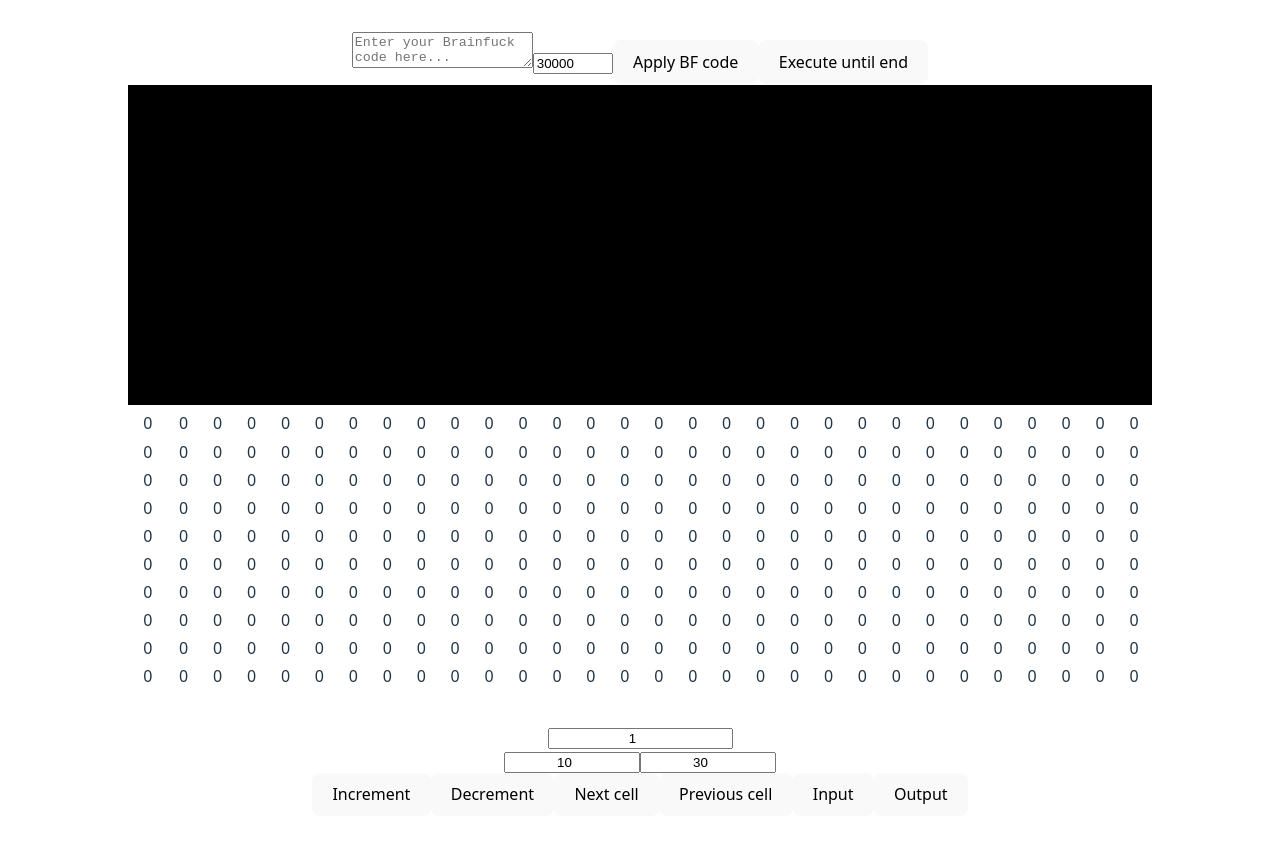
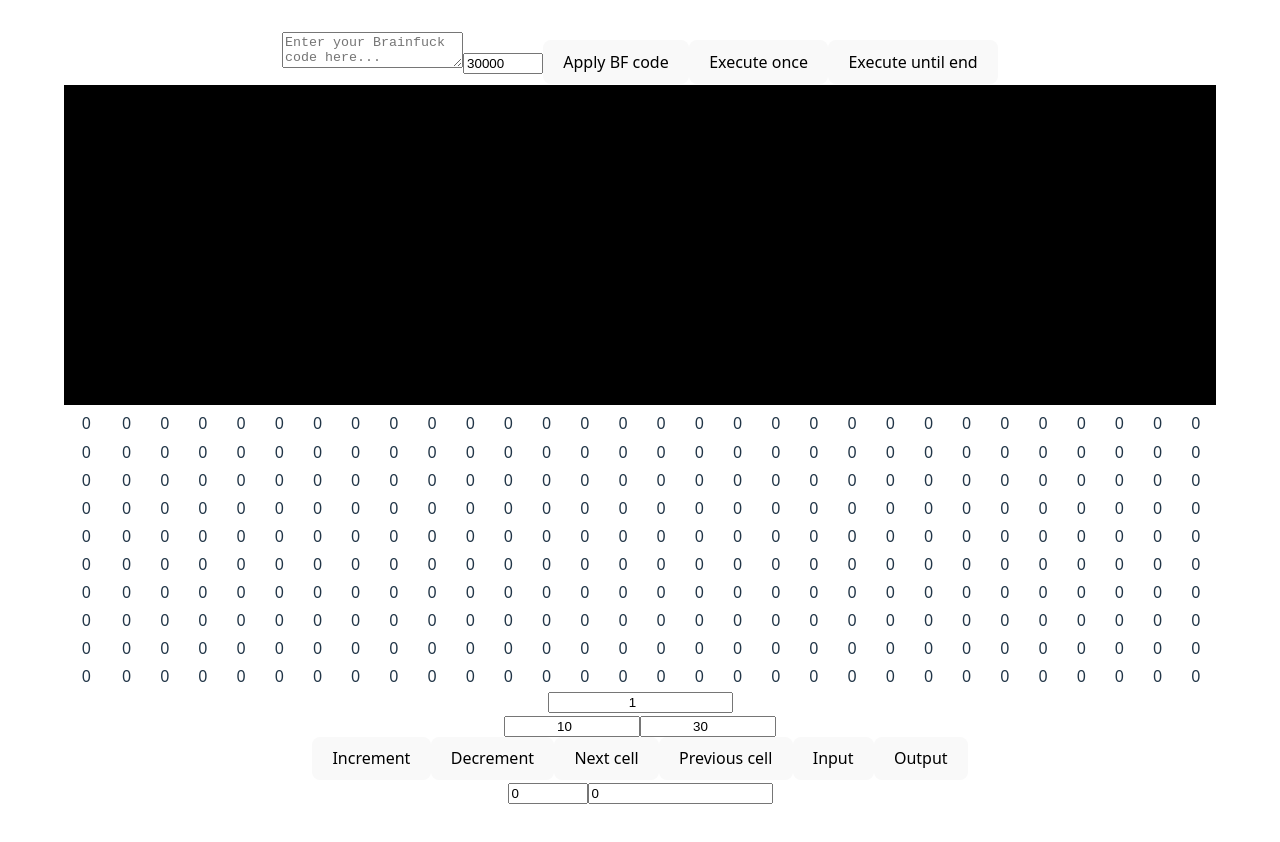
Before and after one commit to BCS21090011/BrainFucker, a React (Vite) app: page / in a window 1280 px wide. Shown: the top 842 px of the page. Built offline with nearby package versions, Linux system fonts and the light colour scheme.

Commit message:
Done memory and some action buttons.

```diff
--- a/src/App.jsx
+++ b/src/App.jsx
@@ -22,6 +22,8 @@ function App() {
   const [page, setPage] = useState(1);  // Current page number for memory display
   const [rowDimension, setRowDimension] = useState(10); // Rows in memory display
   const [colDimension, setColDimension] = useState(30); // Columns in memory display
+  const [memPtr, setMemPtr] = useState(0);  // Current code index in BF code execution
+  const [currentCellVal, setCurrentCellVal] = useState(0);  // Current value of the memory cell at MemPtr
 
   const [chunkedMem, setChunkedMem] = useState([]); // Memory cells chunked for display
 
@@ -43,6 +45,7 @@ function App() {
     bf.MemPtr = 0;
     bf.AllCellVal = 0;
     bufferRef.current = [];
+    ChunkMemory();
   };
 
   const ChunkMemory = () => {
@@ -84,14 +87,17 @@ function App() {
       });
     };
 
-    bf.MemPtrUnderflowCallback = () => {
-      alert("Memory pointer underflow! Resetting to 0.");
+    bf.MemPtrUnderflowCallback = (val) => {
+      alert(`Memory pointer (${val}) underflow! Resetting to 0.`);
       bf.MemPtr = 0;  // Reset memory pointer to 0
+      setMemPtr(0);
     }
 
-    bf.MemPtrOverflowCallback = () => {
-      alert("Memory pointer overflow! Resetting to 0.");
-      bf.MemPtr = 0;  // Reset memory pointer to 0
+    bf.MemPtrOverflowCallback = (val) => {
+      const maxMemPtr = bf.MemSize - 1;
+      alert(`Memory pointer (${val}) overflow! Resetting to ${maxMemPtr}.`);
+      bf.MemPtr = maxMemPtr;  // Reset memory pointer to maxMemPtr
+      setMemPtr(maxMemPtr);
     }
   }, []);
 
@@ -99,6 +105,8 @@ function App() {
     const dimension = rowDimension * colDimension;
     const page = Math.floor(newVal / dimension) + 1;
     setPage(page);
+    setCurrentCellVal(bfRef.current.CurrentCellVal);
+    setMemPtr(bfRef.current.MemPtr);
   }, [rowDimension, colDimension]);
 
   useEffect(() => {
@@ -117,9 +125,17 @@ function App() {
   const handleMemSizeChange = (e) => {
     const newSize = Number(e.target.value);
     const bf = bfRef.current;
-    setMemSize(newSize);
-    bf.MemSize = newSize;
-    ChunkMemory();
+
+    if (isNaN(newSize)) return;
+
+    if (newSize <= 0 || newSize > 30000) {
+      alert(`Memory size (${newSize}) must be between 1 and 30000!`);
+    }
+    else {
+      setMemSize(newSize);
+      bf.MemSize = newSize;
+      ChunkMemory();
+    }
   }
 
   // --- Run execution until completion ---
@@ -128,6 +144,12 @@ function App() {
     await bf.BF_Execute_Until_End();
     ChunkMemory();
   };
+
+  const handleExecuteOnce = async () => {
+    const bf = bfRef.current;
+    await bf.BF_Execute();
+    ChunkMemory();
+  }
 
   const handleInputPromptKeyDown = (event) => {
     if (event.key == "Enter") {
@@ -153,6 +175,33 @@ function App() {
     }
   }
 
+  const handleMemPtrInputChange = (e) => {
+    const newMemPtr = Number(e.target.value);
+    const bf = bfRef.current;
+
+    if (isNaN(newMemPtr)) return; // Ignore empty or non-numeric input
+
+    if (newMemPtr < 0 || newMemPtr > bf.MemSize - 1) {
+      alert(`Memory pointer (${newMemPtr}) out of bounds!`);
+    }
+    else {
+      bf.MemPtr = newMemPtr;
+      ChunkMemory();
+    }
+  }
+
+  const handleCurrentCellValInputChange = (e) => {
+    let newVal = Number(e.target.value);
+    const bf = bfRef.current;
+
+    if (isNaN(newVal)) return;
+
+    bf.CurrentCellVal = newVal;
+    newVal = bf.CurrentCellVal;
+    setCurrentCellVal(newVal);
+    ChunkMemory();
+  }
+
   return (
     <>
       <textarea
@@ -168,6 +217,7 @@ function App() {
         onChange={handleMemSizeChange}
       />
       <button onClick={handleApplyCode}>Apply BF code</button>
+      <button onClick={handleExecuteOnce}>Execute once</button>
       <button onClick={handleExecuteAll}>Execute until end</button>
       <div
         id="TerminalDiv"
@@ -254,14 +304,28 @@ function App() {
           bfRef.current.BF_PrevCell_Operation();
           ChunkMemory();
         }}>Previous cell</button>
-        <button onClick={() => {
-          bfRef.current.BF_Input_Operation();
+        <button onClick={async () => {
+          await bfRef.current.BF_Input_Operation();
           ChunkMemory();
         }}>Input</button>
-        <button onClick={() => {
-          bfRef.current.BF_Output_Operation();
+        <button onClick={async () => {
+          await bfRef.current.BF_Output_Operation();
           ChunkMemory();
         }}>Output</button>
+      </div>
+      <div>
+        <input
+          type="number"
+          min={0}
+          max={memSize - 1}
+          value={memPtr}
+          onChange={handleMemPtrInputChange}
+        />
+        <input
+          type="number"
+          value={currentCellVal}
+          onChange={handleCurrentCellValInputChange}
+        />
       </div>
     </>
   );
--- a/src/App_My.css
+++ b/src/App_My.css
@@ -1,7 +1,7 @@
 #TerminalDiv {
     border: 1px solid white;
     height: 40vh;
-    width: 80vw;
+    width: 90vw;
     padding: 0;
     background-color: black;
     overflow-y: auto;
@@ -35,8 +35,7 @@
 
 #MemoryContainerDiv {
     border: 1px solid white;
-    min-width: 80vw;
-    min-height: 40vh;
+    min-width: 90vw;
 }
 
 table.MemTable {
```
